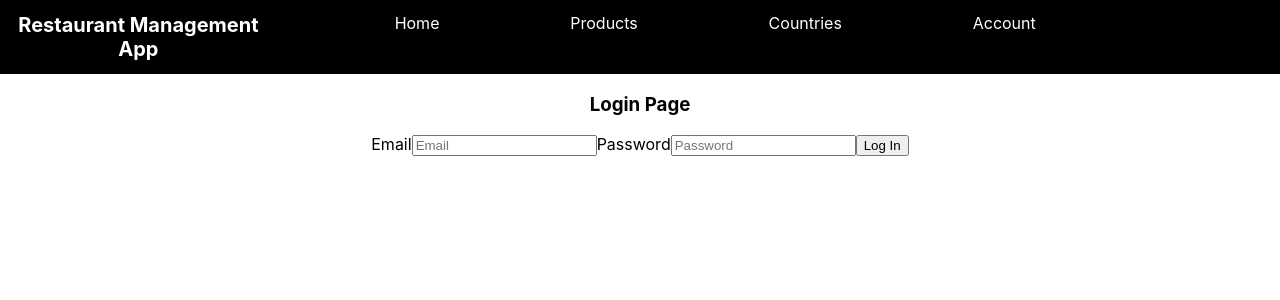
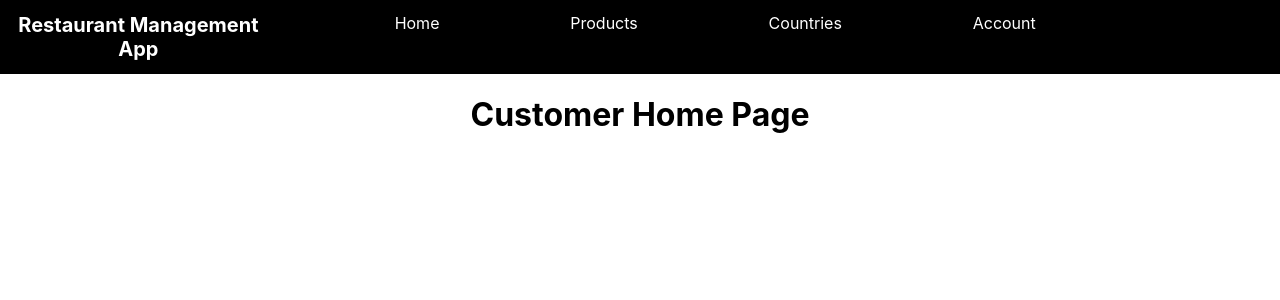
Before and after one commit to Lucverse/restaurant-management-app, a React (Create React App) app: page / in a window 1280 px wide. Shown: the top 300 px of the page. Built offline with nearby package versions, Linux system fonts and the light colour scheme.

Commit message:
allroutes

```diff
--- a/src/components/Home/CustomerHomePage.jsx
+++ b/src/components/Home/CustomerHomePage.jsx
@@ -0,0 +1,8 @@
+function CustomerHomePage(){
+    return(
+        <div>
+            <h1>Customer Home Page</h1>
+        </div>
+    )
+}
+export default CustomerHomePage;
--- a/src/components/Home/OwnerHomePage.jsx
+++ b/src/components/Home/OwnerHomePage.jsx
@@ -1,7 +1,7 @@
 function OwnerHomePage(){
     return(
         <div>
-            <h1>Owner </h1>
+            <h1>Owner Home Page </h1>
         </div>
     )
 }
--- a/src/components/Routes/AllRoutes.jsx
+++ b/src/components/Routes/AllRoutes.jsx
@@ -1,8 +1,6 @@
-// Import necessary dependencies
 import React from 'react';
 import { Route, Routes } from 'react-router-dom';
 
-// Import your components for different pages
 import LoginPage from '../Login/LoginPage';
 import SignupPage from '../Login/SignupPage';
 import OwnerHomePage from '../Home/OwnerHomePage.jsx';
@@ -10,29 +8,26 @@ import CustomerHomePage from '../Home/CustomerHomePage.jsx';
 import Pagenotfound from '../Pageoutfound/Pagenotfound';
 
 function AllRoutes() {
-  // Access Redux store for authentication status and user role
-  const isAuthenticated = false; // Replace with actual value from Redux store
-  const userRole = "owner"; // Replace with actual value from Redux store
+  const isAuthenticated = true;
+  const userRole = "customer";
 
   return (
     <Routes>
-      {/* Public routes */}
-      <Route path="/login" element={<LoginPage/>} />
-      <Route path="/signup" element={<SignupPage/>} />
-      <Route path="/*" element={<Pagenotfound/>}/>
+      <Route path="/login" element={<LoginPage />} />
+      <Route path="/signup" element={<SignupPage />} />
+      <Route path="/*" element={<Pagenotfound />} />
 
       {isAuthenticated && userRole === 'owner' && (
-        <Route path="/owner-home" element={<OwnerHomePage/>} />
+        <Route path="/" element={<OwnerHomePage />} />
       )}
       {isAuthenticated && userRole === 'customer' && (
-        <Route path="/customer-home" element={<CustomerHomePage/>} />
+        <Route path="/" element={<CustomerHomePage />} />
       )}
 
       {!isAuthenticated && (
-        <Route path="/" element={<LoginPage/>} />
+        <Route path="/" element={<LoginPage />} />
       )}
     </Routes>
   );
 }
-
 export default AllRoutes;
```
